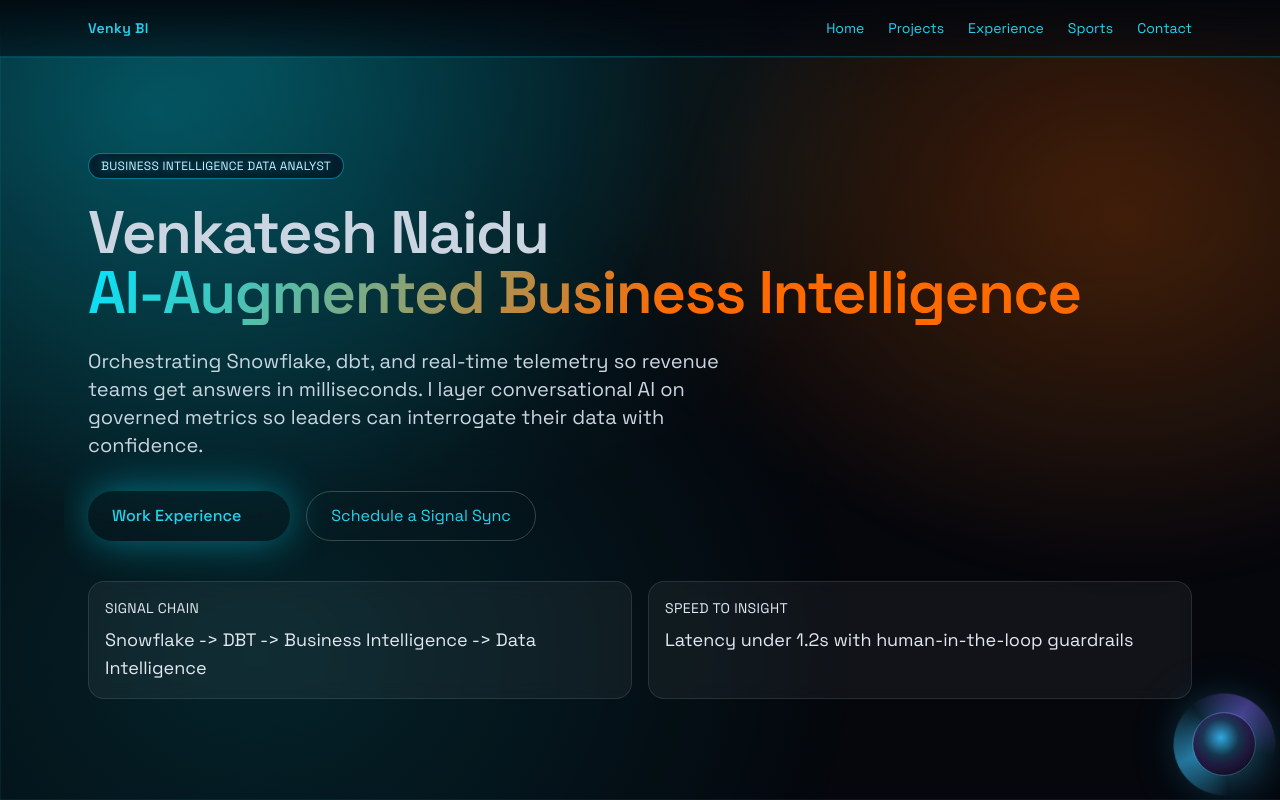
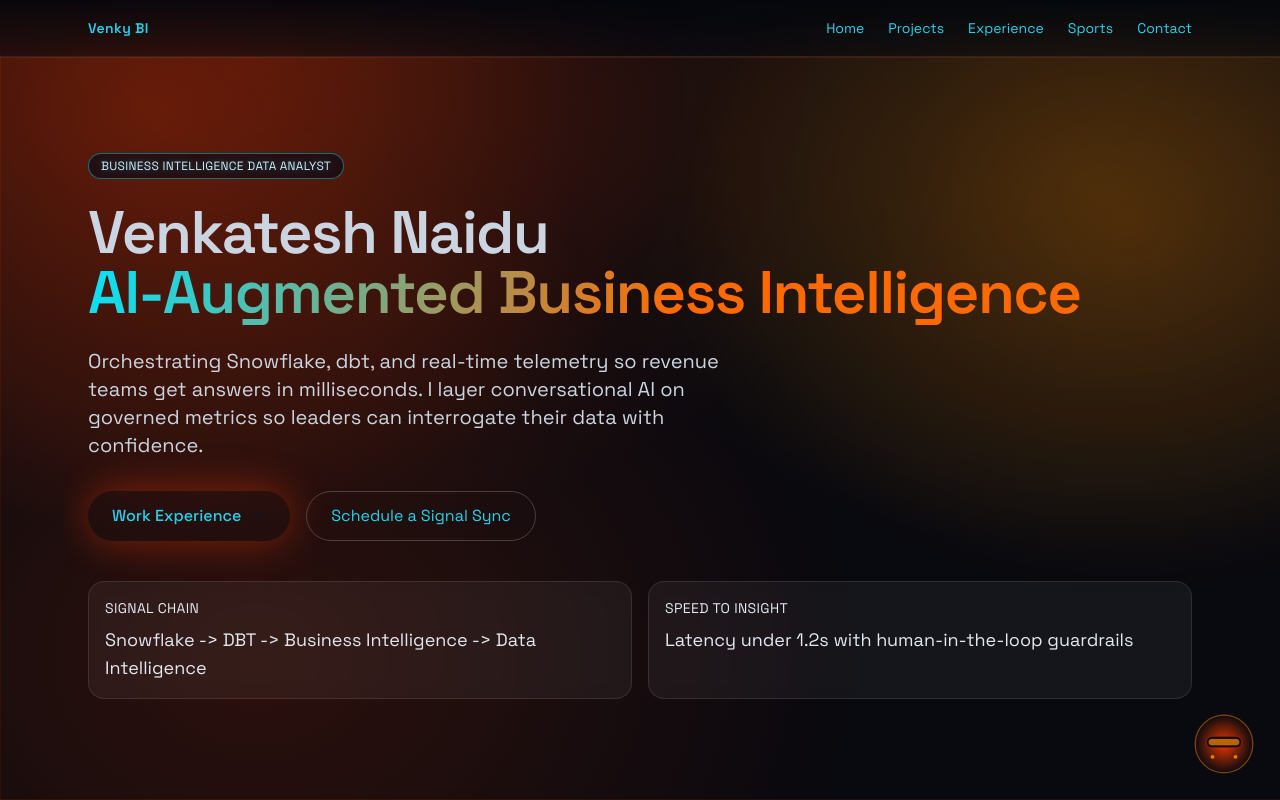
Before and after one commit to vchandrasekaran/venky-portfolio, a Next.js app: page / in a window 1280 px wide. Shown: the top 800 px of the page. Built offline with nearby package versions, Linux system fonts and the light colour scheme.

Commit message:
feat(theme): Ares-red HUD refinements + HoloBot assistant avatar\n- Red/amber dominant palette, hex/glow backdrops\n- Card/chip/header retuned to red\n- Assistant orb replaced with SVG HoloBot (idle/listening)

```diff
--- a/app/globals.css
+++ b/app/globals.css
@@ -40,12 +40,12 @@ a:hover {
    HUD Ops theme (COD-style HUD)
    ============================== */
 html[data-theme="hud"] body {
-  background-color: #05070c; /* TRON base */
+  background-color: #090a0f; /* TRON base */
   background-image:
-    radial-gradient(1100px 800px at 20% 8%, rgba(0,229,255,0.16), transparent 60%),
-    radial-gradient(900px 650px at 85% 22%, rgba(255,106,0,0.10), transparent 58%),
-    linear-gradient(0deg, rgba(0,229,255,0.08) 1px, transparent 1px),
-    linear-gradient(90deg, rgba(0,229,255,0.08) 1px, transparent 1px);
+    radial-gradient(1100px 800px at 20% 8%, rgba(255,59,0,0.18), transparent 60%),
+    radial-gradient(900px 650px at 85% 22%, rgba(255,138,0,0.14), transparent 58%),
+    linear-gradient(0deg, rgba(255,59,0,0.10) 1px, transparent 1px),
+    linear-gradient(90deg, rgba(255,59,0,0.10) 1px, transparent 1px);
   background-size:
     1200px 1200px,
     1100px 1100px,
@@ -79,10 +79,10 @@ html[data-theme="hud"] body::before {
 /* glow field override */
 html[data-theme="hud"] body::after {
   background:
-    radial-gradient(900px 700px at 12% 14%, rgba(0,229,255,0.28), transparent 60%),
-    radial-gradient(800px 650px at 88% 28%, rgba(255,106,0,0.18), transparent 58%),
-    radial-gradient(1000px 800px at 20% 82%, rgba(0,229,255,0.14), transparent 62%);
-  opacity: 0.9;
+    radial-gradient(900px 700px at 12% 14%, rgba(255,59,0,0.30), transparent 60%),
+    radial-gradient(800px 650px at 88% 28%, rgba(255,138,0,0.20), transparent 58%),
+    radial-gradient(1000px 800px at 20% 82%, rgba(255,59,0,0.16), transparent 62%);
+  opacity: 0.92;
 }
 
 /* links + focus tones */
@@ -91,13 +91,13 @@ html[data-theme="hud"] :focus-visible { outline-color: #22d3ee; }
 
 /* card HUD corners + holo glass */
 html[data-theme="hud"] .card {
-  border-color: rgba(0,229,255,0.28);
+  border-color: rgba(255,59,0,0.30);
   background: linear-gradient(180deg, rgba(7,16,25,0.70), rgba(5,9,18,0.62));
   box-shadow: 0 0 0 1px rgba(0,229,255,0.10), 0 16px 40px rgba(2,8,15,0.6);
 }
 html[data-theme="hud"] .card:hover {
   border-color: rgba(255,106,0,0.55);
-  box-shadow: 0 0 0 1px rgba(255,106,0,0.18), 0 18px 50px rgba(2,8,15,0.65);
+  box-shadow: 0 0 0 1px rgba(255,138,0,0.20), 0 18px 50px rgba(2,8,15,0.65);
   transform: translateY(-2px) rotateX(0.4deg) rotateY(-0.4deg);
 }
 /* corner reticles drawn with layered gradients */
@@ -180,7 +180,7 @@ body::after {
   content: '';
   position: absolute;
   inset: -120%;
-  background: radial-gradient(circle at top, rgba(0,229,255,0.28), transparent 60%);
+  background: radial-gradient(circle at top, rgba(255,59,0,0.30), transparent 60%);
   transition: transform 0.6s ease;
   pointer-events: none;
 }
@@ -265,7 +265,7 @@ body::after {
 /* HUD header accents */
 html[data-theme="hud"] .site-header {
   background: linear-gradient(180deg, rgba(2,6,12,0.9), rgba(3,8,16,0.55));
-  border-bottom-color: rgba(0,229,255,0.28);
+  border-bottom-color: rgba(255,59,0,0.30);
   box-shadow: 0 0 0 1px rgba(0,229,255,0.10);
 }
 
--- a/components/AIOrbAssistant.tsx
+++ b/components/AIOrbAssistant.tsx
@@ -150,7 +150,7 @@ export default function AIOrbAssistant() {
       className={`ai-orb fixed sm:bottom-6 sm:right-6 bottom-4 right-4 z-[2147483646] h-16 w-16 rounded-full outline-none ${isListening ? 'listening' : ''}`}
       title={isListening ? 'Listening…' : 'AI Assistant'}
     >
-      <HoloOrb listening={isListening} />
+      <HoloBot listening={isListening} />
     </button>
   );
 
@@ -263,27 +263,33 @@ export default function AIOrbAssistant() {
   </>;
 }
 
-function HoloOrb({ listening }: { listening?: boolean }){
+function HoloBot({ listening }: { listening?: boolean }){
+  // Simple SVG "bot head" placeholder with visor animation
   return (
-    <div className={`relative h-full w-full ${listening ? 'listening' : ''}`}>
-      <div className="absolute inset-0 rounded-full"
-        style={{
-          background: "radial-gradient(circle at 45% 40%, rgba(56,189,248,0.9), rgba(56,189,248,0.25) 35%, rgba(139,92,246,0.15) 55%, rgba(2,6,23,0.2) 70%, transparent 75%)",
-          boxShadow: "0 0 40px rgba(56,189,248,0.35), inset 0 0 26px rgba(139,92,246,0.25)",
-        }}
-      />
-      <div className="absolute inset-0 rounded-full border border-cyan-300/30" />
-      <div className="absolute inset-[-30%] rounded-full animate-spin-slow"
-        style={{
-          background: "conic-gradient(from 0deg, rgba(56,189,248,0.0), rgba(56,189,248,0.55), rgba(139,92,246,0.0) 40%, rgba(139,92,246,0.45), rgba(56,189,248,0.0) 80%)",
-          WebkitMask: "radial-gradient(farthest-side, transparent 60%, #000 61%)",
-          mask: "radial-gradient(farthest-side, transparent 60%, #000 61%)",
-        }}
-      />
-      <div className="absolute inset-0 rounded-full" style={{ boxShadow: "0 0 60px rgba(56,189,248,0.35)" }} />
-      {listening ? <Waveform /> : null}
-    </div>
-  );
+    <svg viewBox="0 0 100 100" className="h-full w-full" aria-hidden>
+      <defs>
+        <radialGradient id="g1" cx="50%" cy="50%" r="60%">
+          <stop offset="0%" stopColor="rgba(255,59,0,0.9)" />
+          <stop offset="60%" stopColor="rgba(255,59,0,0.25)" />
+          <stop offset="100%" stopColor="transparent" />
+        </radialGradient>
+      </defs>
+      <circle cx="50" cy="50" r="46" fill="url(#g1)" />
+      <circle cx="50" cy="50" r="45" fill="none" stroke="rgba(255,138,0,0.45)" strokeWidth="2" />
+      <rect x="22" y="38" width="56" height="18" rx="9" fill="rgba(10,12,16,0.9)" stroke="rgba(255,59,0,0.6)" />
+      <rect x="26" y="42" width="48" height="10" rx="5" fill={listening ? 'rgba(255,59,0,0.8)' : 'rgba(255,138,0,0.7)'}>
+        {listening ? (
+          <animate attributeName="x" values="24;26;24" dur="1s" repeatCount="indefinite" />
+        ) : null}
+      </rect>
+      <circle cx="32" cy="70" r="3" fill="rgba(255,138,0,0.9)">
+        {listening ? (<animate attributeName="r" values="3;4;3" dur="0.8s" repeatCount="indefinite" />) : null}
+      </circle>
+      <circle cx="68" cy="70" r="3" fill="rgba(255,138,0,0.9)">
+        {listening ? (<animate attributeName="r" values="3;4;3" dur="0.8s" repeatCount="indefinite" />) : null}
+      </circle>
+    </svg>
+  )
 }
 
 function Waveform(){
--- a/tailwind.config.ts
+++ b/tailwind.config.ts
@@ -9,12 +9,13 @@ export default {
     extend: {
       colors: {
         brand: {
-          bg: '#02050A',
-          surface: '#071019',
-          primary: '#0B1624',
-          accent: '#00E5FF',
-          glow: '#FF6A00',
-          subtle: '#7AA2B8'
+          bg: '#090A0F',
+          surface: '#0B0F16',
+          primary: '#141A24',
+          accent: '#FF3B00',
+          glow: '#FF8A00',
+          subtle: '#8BA6B8',
+          secondary: '#00E5FF'
         }
       },
       fontFamily: {
@@ -22,12 +23,12 @@ export default {
         mono: ['ui-monospace', 'SFMono-Regular', 'Menlo', 'Monaco', 'Consolas', 'Liberation Mono', 'Courier New', 'monospace']
       },
       backgroundImage: {
-        'radial-glow': 'radial-gradient(circle at top, rgba(0,229,255,0.22), transparent 60%)',
-        'grid-lines': 'linear-gradient(90deg, rgba(0,229,255,0.10) 1px, transparent 0), linear-gradient(180deg, rgba(0,229,255,0.08) 1px, transparent 0)'
+        'radial-glow': 'radial-gradient(circle at top, rgba(255,59,0,0.22), transparent 60%)',
+        'grid-lines': 'linear-gradient(90deg, rgba(255,59,0,0.10) 1px, transparent 0), linear-gradient(180deg, rgba(255,59,0,0.08) 1px, transparent 0)'
       },
       boxShadow: {
-        soft: '0 8px 32px rgba(2,8,15,0.55)',
-        glow: '0 0 40px rgba(0,229,255,0.45)'
+        soft: '0 8px 32px rgba(5,6,10,0.65)',
+        glow: '0 0 40px rgba(255,59,0,0.45)'
       },
       borderRadius: {
         '2xl': '1rem'
```
